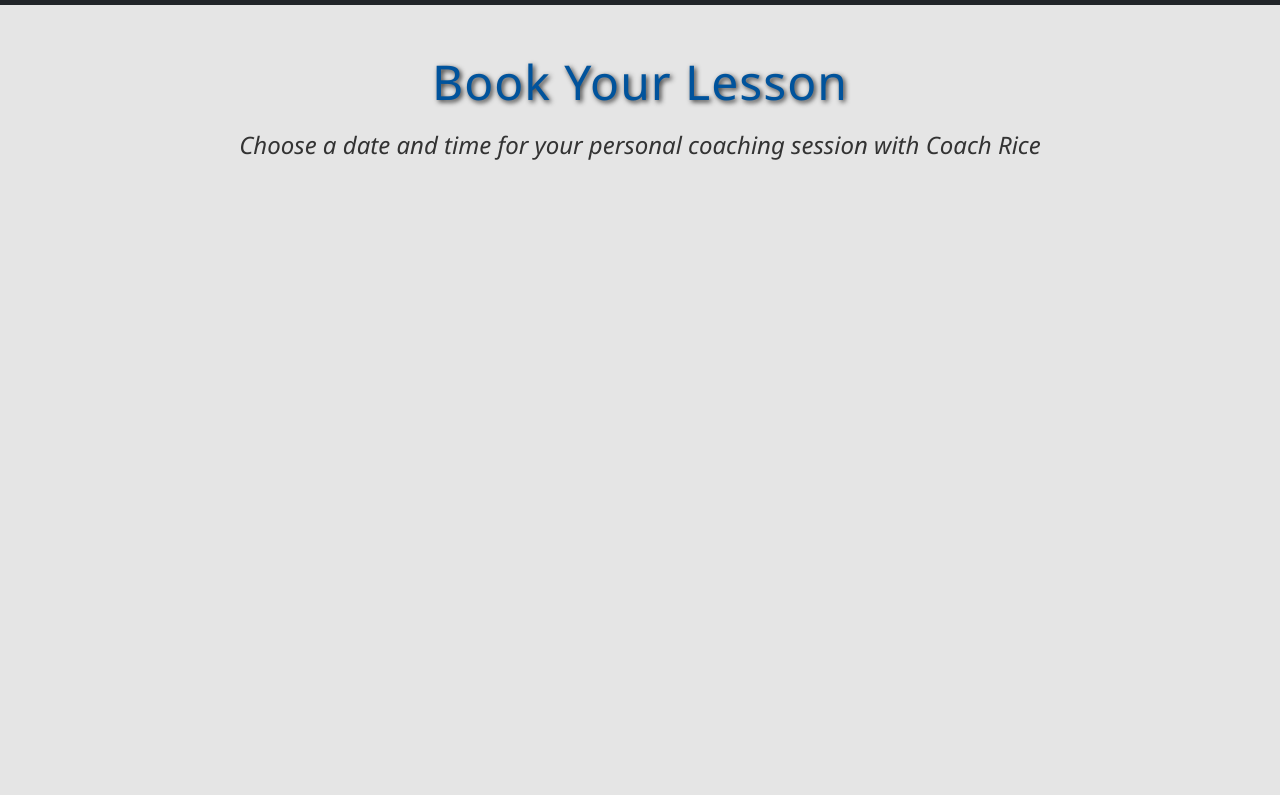
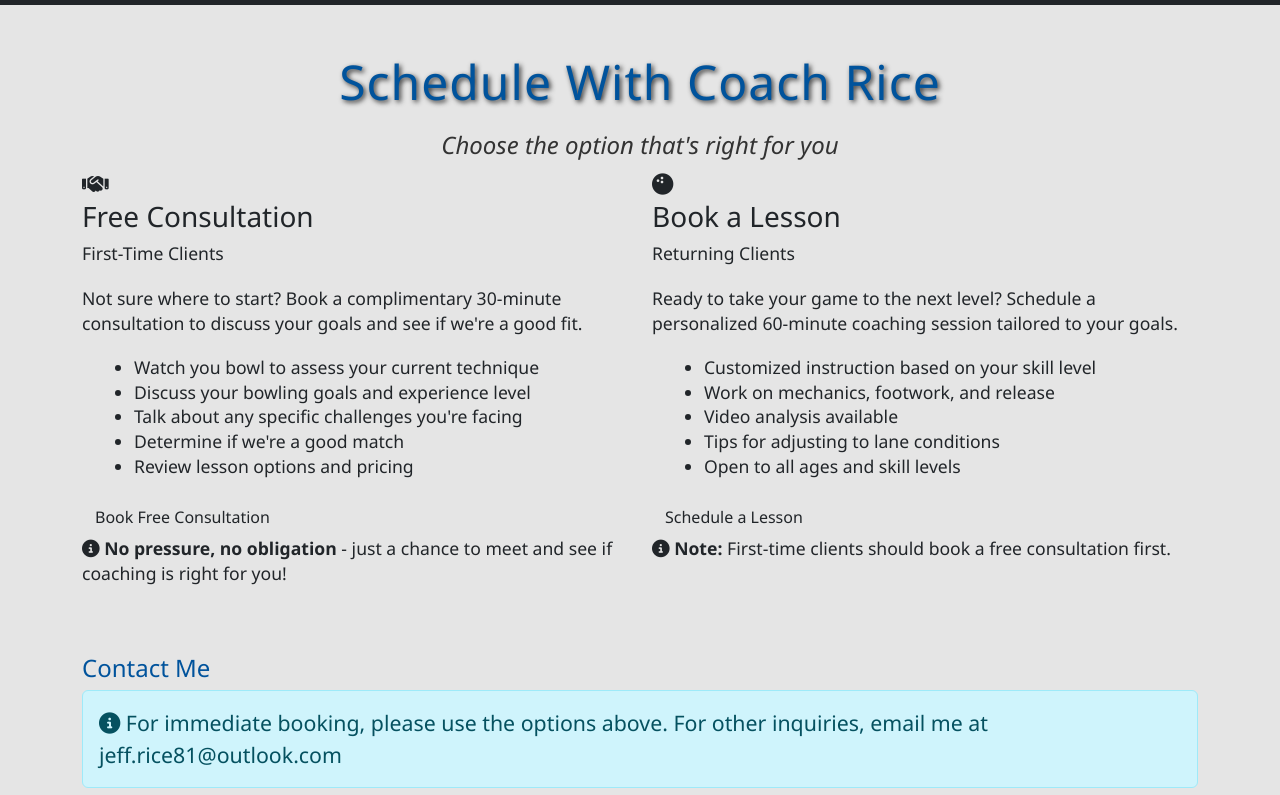
Before and after one commit to jeff-rice/jeff-rice.github.io, a plain HTML site: page pages/contact.html in a window 1280 px wide. Shown: the part 425-1220 px from the top of the page. Drawn offline with nearby package versions, Linux system fonts and the light colour scheme; a script that the page names is missing; a web font is replaced by a local one.

Commit message:
Revise contact page with booking options and FAQs
Updated the contact page to include booking options and improved FAQ section.

```diff
--- a/pages/contact.html
+++ b/pages/contact.html
@@ -18,7 +18,7 @@
   <script async src="https://www.googletagmanager.com/gtag/js?id=G-Z4P4JECD0D"></script>
   <script>
     window.dataLayer = window.dataLayer || [];
-    function gtag(){dataLayer.push(arguments);}
+    function gtag() { dataLayer.push(arguments); }
     gtag('js', new Date());
     gtag('config', 'G-Z4P4JECD0D');
   </script>
@@ -40,26 +40,85 @@
 
   <main>
     <section class="container my-5">
-      <h2 class="page-title">Book Your Lesson</h2>
+      <h2 class="page-title">Schedule With Coach Rice</h2>
       <h3 class="page-subtitle">
-        Choose a date and time for your personal coaching session with Coach Rice
+        Choose the option that's right for you
       </h3>
-      <div id="scheduling-tool">
-        <script>
-          Calendly.initInlineWidget({
-            url: 'https://calendly.com/jeff-rice81/bowling-lesson',
-            parentElement: document.getElementById('scheduling-tool'),
-            prefill: {},
-            utm: {}
-          });
-        </script>
+
+      <div class="booking-options">
+        <div class="row">
+          <!-- Free Consultation Card -->
+          <div class="col-md-6">
+            <div class="booking-card consultation">
+              <div class="booking-card-header">
+                <div class="booking-card-icon">
+                  <i class="fas fa-handshake"></i>
+                </div>
+                <h3>Free Consultation</h3>
+                <p class="booking-label">First-Time Clients</p>
+              </div>
+
+              <p>Not sure where to start? Book a complimentary 30-minute consultation to discuss your goals and see if
+                we're a good fit.</p>
+
+              <ul>
+                <li>Watch you bowl to assess your current technique</li>
+                <li>Discuss your bowling goals and experience level</li>
+                <li>Talk about any specific challenges you're facing</li>
+                <li>Determine if we're a good match</li>
+                <li>Review lesson options and pricing</li>
+              </ul>
+
+              <a href="https://calendly.com/jeff-rice81/free-consultation" class="btn btn-booking btn-consultation"
+                target="_blank">Book Free Consultation</a>
+
+              <div class="booking-note">
+                <p><i class="fas fa-info-circle"></i> <strong>No pressure, no obligation</strong> - just a chance to
+                  meet and see if coaching is right for you!</p>
+              </div>
+            </div>
+          </div>
+
+          <!-- Paid Lesson Card -->
+          <div class="col-md-6">
+            <div class="booking-card lesson">
+              <div class="booking-card-header">
+                <div class="booking-card-icon">
+                  <i class="fas fa-bowling-ball"></i>
+                </div>
+                <h3>Book a Lesson</h3>
+                <p class="booking-label">Returning Clients</p>
+              </div>
+
+              <p>Ready to take your game to the next level? Schedule a personalized 60-minute coaching session tailored
+                to your goals.</p>
+
+              <ul>
+                <li>Customized instruction based on your skill level</li>
+                <li>Work on mechanics, footwork, and release</li>
+                <li>Video analysis available</li>
+                <li>Tips for adjusting to lane conditions</li>
+                <li>Open to all ages and skill levels</li>
+              </ul>
+
+              <a href="https://calendly.com/jeff-rice81/bowling-lesson" class="btn btn-booking btn-lesson"
+                target="_blank">Schedule a Lesson</a>
+
+              <div class="booking-note">
+                <p><i class="fas fa-info-circle"></i> <strong>Note:</strong> First-time clients should book a free
+                  consultation first.</p>
+              </div>
+            </div>
+          </div>
+        </div>
       </div>
     </section>
 
     <section class="container my-5">
       <h2>Contact Me</h2>
       <div class="alert alert-info" role="alert">
-        <i class="fas fa-info-circle"></i> For immediate booking, please use the calendar above. For other inquiries, email me at jeff.rice81@outlook.com
+        <i class="fas fa-info-circle"></i> For immediate booking, please use the options above. For other inquiries,
+        email me at jeff.rice81@outlook.com
       </div>
       <form id="contactForm">
         <div class="mb-3">
@@ -98,8 +157,8 @@
 
         <div class="accordion-item">
           <h2 class="accordion-header" id="headingTwo">
-            <button class="accordion-button collapsed" type="button" data-bs-toggle="collapse" data-bs-target="#collapseTwo"
-              aria-expanded="false" aria-controls="collapseTwo">
+            <button class="accordion-button collapsed" type="button" data-bs-toggle="collapse"
+              data-bs-target="#collapseTwo" aria-expanded="false" aria-controls="collapseTwo">
               Where are the coaching sessions held at?
             </button>
           </h2>
@@ -113,8 +172,8 @@
 
         <div class="accordion-item">
           <h2 class="accordion-header" id="headingThree">
-            <button class="accordion-button collapsed" type="button" data-bs-toggle="collapse" data-bs-target="#collapseThree"
-              aria-expanded="false" aria-controls="collapseThree">
+            <button class="accordion-button collapsed" type="button" data-bs-toggle="collapse"
+              data-bs-target="#collapseThree" aria-expanded="false" aria-controls="collapseThree">
               What can I expect from my first bowling lesson?
             </button>
           </h2>
@@ -122,40 +181,64 @@
             data-bs-parent="#faqAccordion">
             <div class="accordion-body">
               It depends on your starting skill level, how often you practice, and your willingness to learn.
-              Many bowlers see noticeable improvements in their accuracy and consistency within a few lessons, especially with dedicated practice.
-              More advanced skills, like developing a strong hook or adjusting to different lane conditions, can take longer. The key is consistent coaching, practice, and a positive mindset!
+              Many bowlers see noticeable improvements in their accuracy and consistency within a few lessons,
+              especially with dedicated practice.
+              More advanced skills, like developing a strong hook or adjusting to different lane conditions, can take
+              longer. The key is consistent coaching, practice, and a positive mindset!
             </div>
           </div>
         </div>
 
         <div class="accordion-item">
           <h2 class="accordion-header" id="headingFour">
-            <button class="accordion-button collapsed" type="button" data-bs-toggle="collapse" data-bs-target="#collapseFour"
-              aria-expanded="false" aria-controls="collapseFour">
+            <button class="accordion-button collapsed" type="button" data-bs-toggle="collapse"
+              data-bs-target="#collapseFour" aria-expanded="false" aria-controls="collapseFour">
               What skill levels do you coach?
             </button>
           </h2>
           <div id="collapseFour" class="accordion-collapse collapse" aria-labelledby="headingFour"
             data-bs-parent="#faqAccordion">
             <div class="accordion-body">
-              I coach bowlers of all skill levels, from beginners looking to learn the basics to experienced players aiming to refine their technique and improve their scores.
-              Lessons are customized to fit your goals, whether you're a casual bowler, a competitive athlete, or somewhere in between.
+              I coach bowlers of all skill levels, from beginners looking to learn the basics to experienced players
+              aiming to refine their technique and improve their scores.
+              Lessons are customized to fit your goals, whether you're a casual bowler, a competitive athlete, or
+              somewhere in between.
             </div>
           </div>
         </div>
 
         <div class="accordion-item">
           <h2 class="accordion-header" id="headingFive">
-            <button class="accordion-button collapsed" type="button" data-bs-toggle="collapse" data-bs-target="#collapseFive"
-              aria-expanded="false" aria-controls="collapseFive">
+            <button class="accordion-button collapsed" type="button" data-bs-toggle="collapse"
+              data-bs-target="#collapseFive" aria-expanded="false" aria-controls="collapseFive">
               Do I need to have my own bowling ball and shoes for a lesson?
             </button>
           </h2>
           <div id="collapseFive" class="accordion-collapse collapse" aria-labelledby="headingFive"
             data-bs-parent="#faqAccordion">
             <div class="accordion-body">
-              No, you don't need to have your own equipment to start lessons. However, if you plan to bowl regularly, investing in a properly fitted bowling ball and a good pair of bowling shoes can greatly
-              improve your consistency and comfort. I can help guide you on choosing the right gear based on your skill level and goals.
+              No, you don't need to have your own equipment to start lessons. However, if you plan to bowl regularly,
+              investing in a properly fitted bowling ball and a good pair of bowling shoes can greatly
+              improve your consistency and comfort. I can help guide you on choosing the right gear based on your skill
+              level and goals.
+            </div>
+          </div>
+        </div>
+
+        <div class="accordion-item">
+          <h2 class="accordion-header" id="headingSix">
+            <button class="accordion-button collapsed" type="button" data-bs-toggle="collapse"
+              data-bs-target="#collapseSix" aria-expanded="false" aria-controls="collapseSix">
+              Do I need to book a consultation before scheduling a lesson?
+            </button>
+          </h2>
+          <div id="collapseSix" class="accordion-collapse collapse" aria-labelledby="headingSix"
+            data-bs-parent="#faqAccordion">
+            <div class="accordion-body">
+              Yes, all first-time clients should start with a free consultation. This allows us to meet, discuss your
+              goals, assess your current technique, and determine if we're a good fit.
+              During the consultation, we'll also discuss lesson pricing and options. If you decide to move forward, we
+              can then schedule your first paid coaching session.
             </div>
           </div>
         </div>
@@ -179,7 +262,7 @@
 
   <script>
     // Basic form handler
-    document.getElementById('contactForm').addEventListener('submit', function(e) {
+    document.getElementById('contactForm').addEventListener('submit', function (e) {
       e.preventDefault();
       alert('Thank you for your message! I will respond within 24 hours. For immediate booking, please use the calendar above.');
       this.reset();
```
